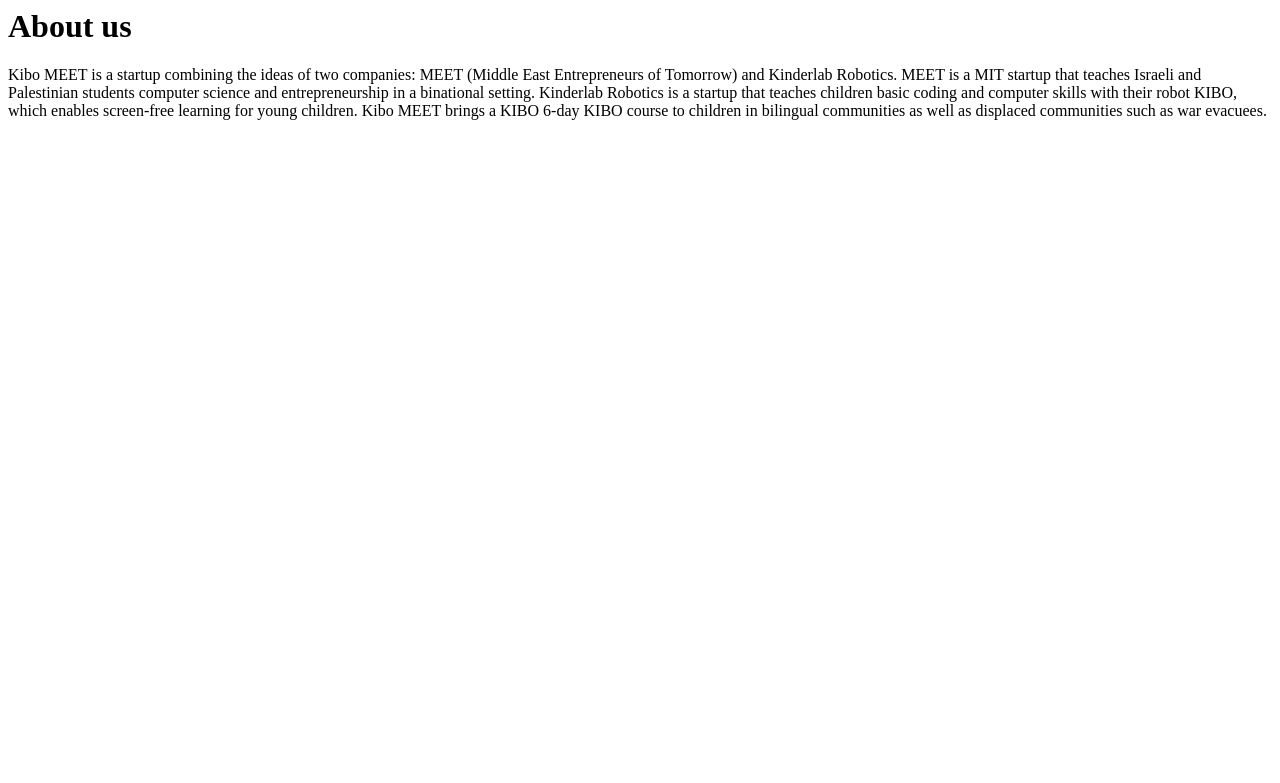
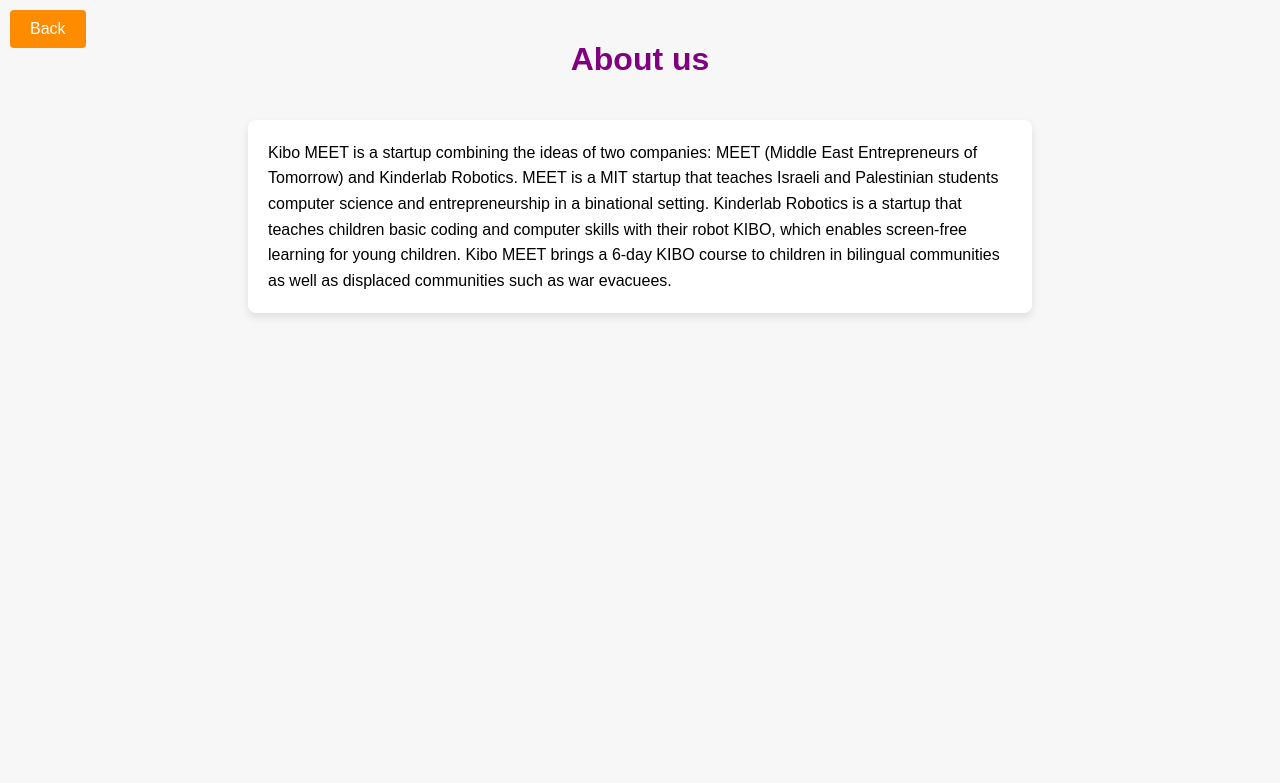
Before and after one commit to Creenel/Kibo-project-C4, a Flask app: page /about in a window 1280 px wide. Shown: the top 783 px of the page. Run offline with Flask 3, Linux system fonts and the light colour scheme.

Commit message:
more css

```diff
--- a/templates/about.html
+++ b/templates/about.html
@@ -1,6 +1,55 @@
+<!DOCTYPE html>
 <html>
+<head>
+    <style>
+        body {
+            font-family: Arial, sans-serif;
+            display: flex;
+            flex-direction: column;
+            align-items: center;
+            justify-content: center;
+            padding: 20px;
+            margin: 0;
+            background-color: #f7f7f7;
+        }
+
+        h1 {
+            color: #800080;
+        }
+
+        p {
+            background-color: #ffffff;
+            padding: 20px;
+            border-radius: 8px;
+            box-shadow: 0 4px 8px rgba(0,0,0,0.1);
+            width: 60%;
+            margin: 20px 0;
+            line-height: 1.6;
+        }
+
+        .back-button {
+            position: absolute;
+            top: 10px;
+            left: 10px;
+            background-color: #ff8c00;
+            color: white;
+            padding: 10px 20px;
+            text-align: center;
+            text-decoration: none;
+            display: inline-block;
+            border-radius: 4px;
+            cursor: pointer;
+            font-size: 16px;
+        }
+
+        .back-button:hover {
+            background-color: #6a006a;
+        }
+    </style>
+</head>
 <body>
-	<h1>About us</h1>
-	<p>Kibo MEET is a startup combining the ideas of two companies: MEET (Middle East Entrepreneurs of Tomorrow) and Kinderlab Robotics. MEET is a MIT startup that teaches Israeli and Palestinian students computer science and entrepreneurship in a binational setting. Kinderlab Robotics is a startup that teaches children basic coding and computer skills with their robot KIBO, which enables screen-free learning for young children. Kibo MEET brings a KIBO 6-day KIBO course to children in bilingual communities as well as displaced communities such as war evacuees.</p>
+    <a href="/" class="back-button">Back</a>
+    <h1>About us</h1>
+    <p>Kibo MEET is a startup combining the ideas of two companies: MEET (Middle East Entrepreneurs of Tomorrow) and Kinderlab Robotics. MEET is a MIT startup that teaches Israeli and Palestinian students computer science and entrepreneurship in a binational setting. Kinderlab Robotics is a startup that teaches children basic coding and computer skills with their robot KIBO, which enables screen-free learning for young children. Kibo MEET brings a 6-day KIBO course to children in bilingual communities as well as displaced communities such as war evacuees.</p>
 </body>
 </html>
--- a/templates/volunteer.html
+++ b/templates/volunteer.html
@@ -48,7 +48,7 @@
         }
 
         button {
-            background-color: #800080;
+            background-color: #ff8c00;
             color: white;
             padding: 10px 20px;
             margin-top: 10px;
@@ -83,7 +83,7 @@
             position: absolute;
             top: 10px;
             left: 10px;
-            background-color: #800080;
+            background-color: #ff8c00;
         }
 
         .back-button:hover {
```
Also changed, not shown: templates/host.html (+63 -10 lines), templates/signin.html (+92 -8 lines).
